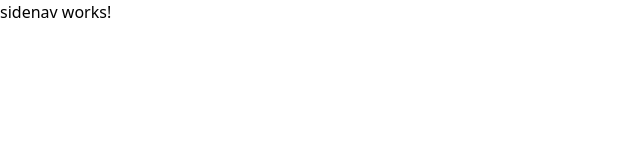
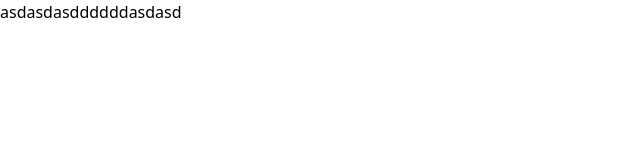
Before and after one commit to DucHai46/repo_nha_hang_com_ga_FE, an Angular app: page / in a window 1280 px wide. Shown: the top 160 px of the page, without its empty margins (0-640 px from the left). Built offline with nearby package versions, Linux system fonts and the light colour scheme.

Commit message:
test github

```diff
--- a/src/app/modules/layout/sidenav/sidenav.component.html
+++ b/src/app/modules/layout/sidenav/sidenav.component.html
@@ -1 +1 @@
-<p>sidenav works!</p>
+<p>asdasdasddddddasdasd</p>
```
